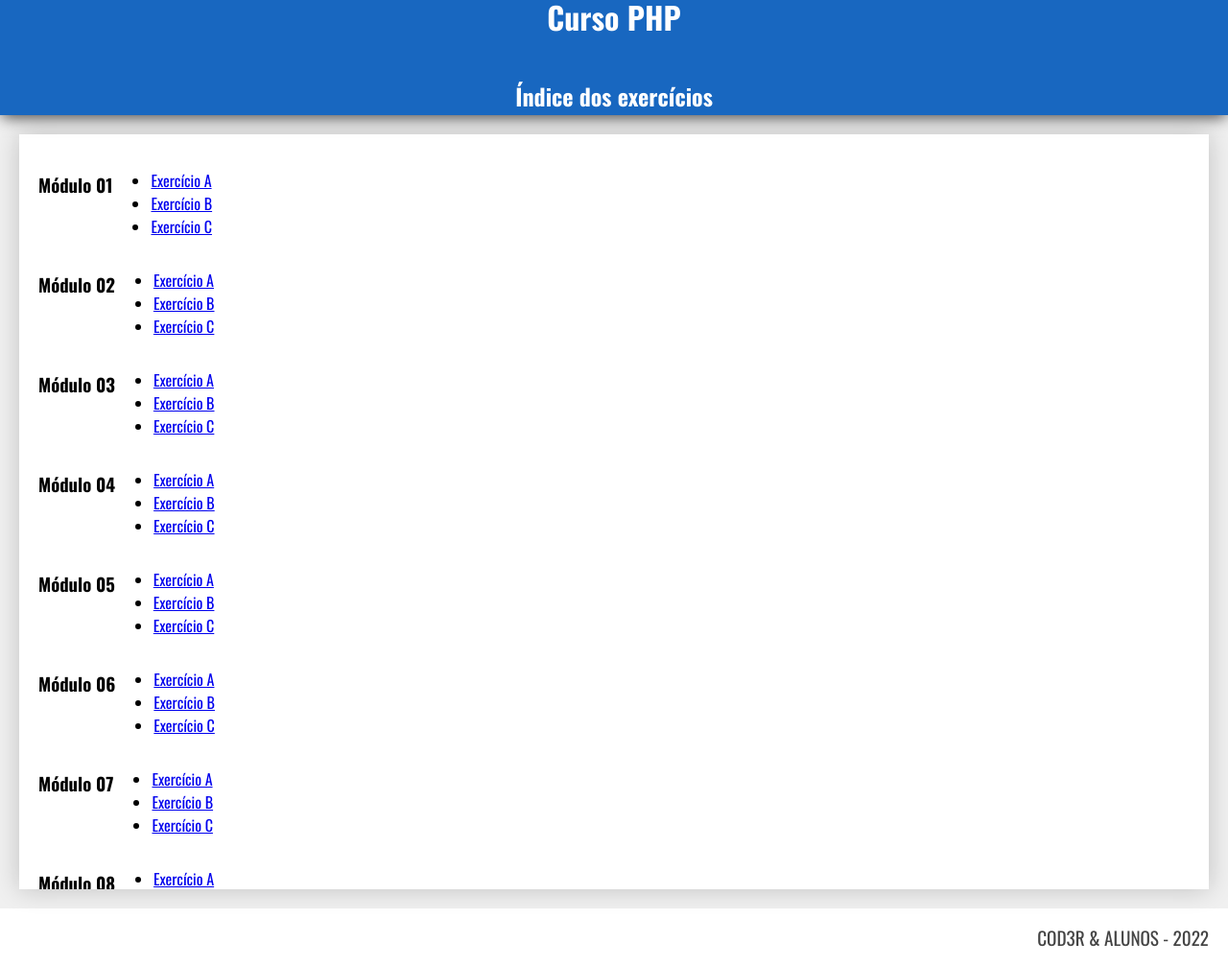
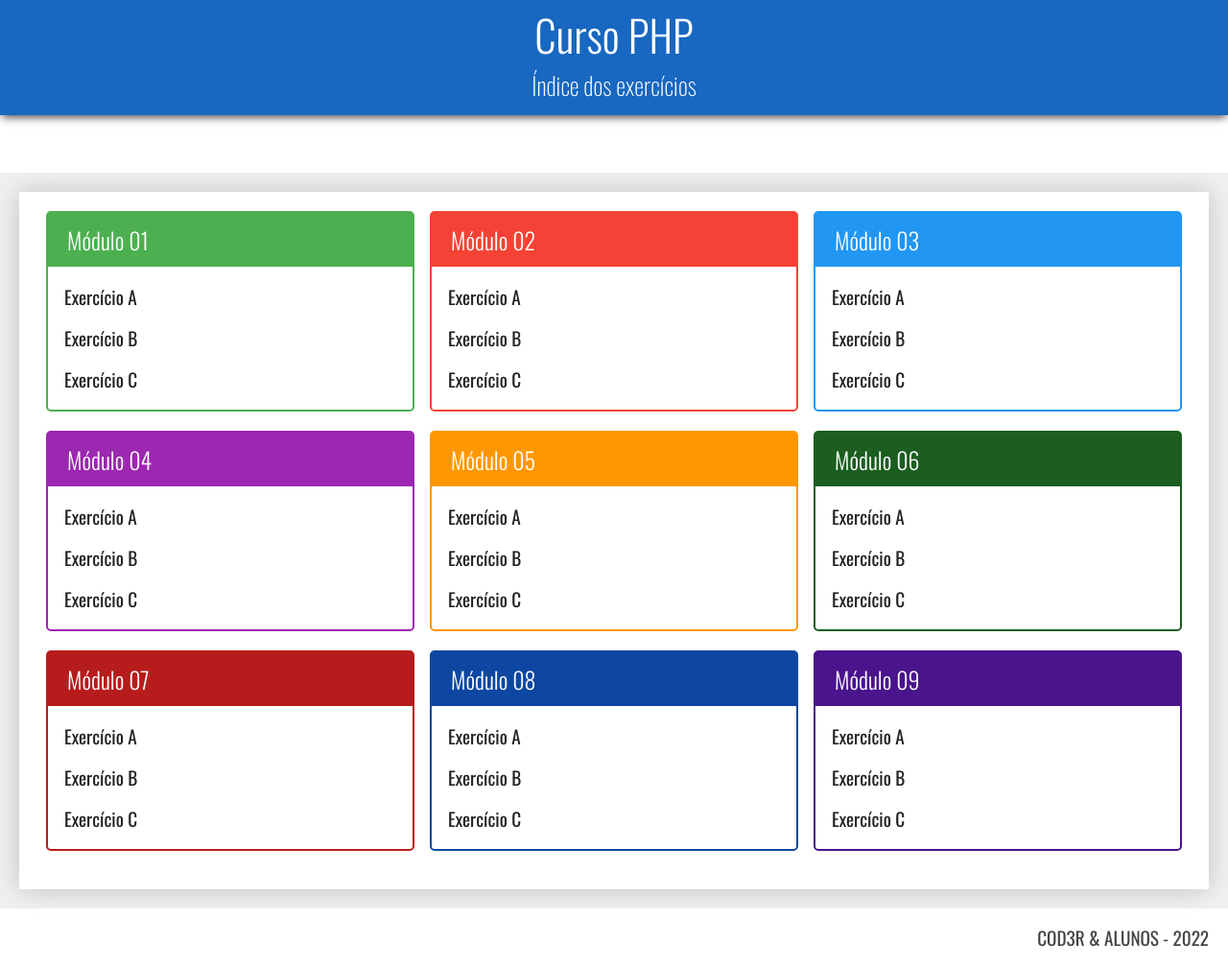
Before and after one commit to FelipeFlohr/curso-cod3r-php, a PHP site: a page that uses 02 Revisão HTML e CSS/stylesheets/styles.css in a window 1280 px wide. Shown: the whole page at 96% size. Run offline with PHP 8.4, Linux system fonts and the light colour scheme.

Commit message:
Finalizado exercício 16

```diff
--- /dev/null
+++ b/02 Revisão HTML e CSS/16 Instalando MAMP no Windows/index.php
@@ -0,0 +1,100 @@
+<!DOCTYPE html>
+<html lang="en">
+<head>
+    <meta charset="UTF-8">
+    <meta http-equiv="X-UA-Compatible" content="IE=edge">
+    <meta name="viewport" content="width=device-width, initial-scale=1.0">
+    <link rel="preconnect" href="https://fonts.googleapis.com">
+    <link rel="preconnect" href="https://fonts.gstatic.com" crossorigin>
+    <link href="https://fonts.googleapis.com/css2?family=Oswald:wght@200;300;400;500;600;700&display=swap" rel="stylesheet">
+    <link rel="stylesheet" href="../stylesheets/styles.css">
+    <title>Curso PHP</title>
+</head>
+<body>
+    <header class="cabecalho">
+        <h1>Curso PHP</h1>
+        <h2>Índice dos exercícios</h2>
+    </header>
+    <main class="principal">
+        <div class="conteudo">
+            <div class="modulos">
+                <div class="modulo verde">
+                    <h3>Módulo 01</h3>
+                    <ul>
+                        <li><a href="#">Exercício A</a></li>
+                        <li><a href="#">Exercício B</a></li>
+                        <li><a href="#">Exercício C</a></li>
+                    </ul>
+                </div>
+                <div class="modulo vermelho">
+                    <h3>Módulo 02</h3>
+                    <ul>
+                        <li><a href="#">Exercício A</a></li>
+                        <li><a href="#">Exercício B</a></li>
+                        <li><a href="#">Exercício C</a></li>
+                    </ul>
+                </div>
+                <div class="modulo azul">
+                    <h3>Módulo 03</h3>
+                    <ul>
+                        <li><a href="#">Exercício A</a></li>
+                        <li><a href="#">Exercício B</a></li>
+                        <li><a href="#">Exercício C</a></li>
+                    </ul>
+                </div>
+                <div class="modulo roxo">
+                    <h3>Módulo 04</h3>
+                    <ul>
+                        <li><a href="#">Exercício A</a></li>
+                        <li><a href="#">Exercício B</a></li>
+                        <li><a href="#">Exercício C</a></li>
+                    </ul>
+                </div>
+                <div class="modulo laranja">
+                    <h3>Módulo 05</h3>
+                    <ul>
+                        <li><a href="#">Exercício A</a></li>
+                        <li><a href="#">Exercício B</a></li>
+                        <li><a href="#">Exercício C</a></li>
+                    </ul>
+                </div>
+                <div class="modulo verde-escuro">
+                    <h3>Módulo 06</h3>
+                    <ul>
+                        <li><a href="#">Exercício A</a></li>
+                        <li><a href="#">Exercício B</a></li>
+                        <li><a href="#">Exercício C</a></li>
+                    </ul>
+                </div>
+                <div class="modulo vermelho-escuro">
+                    <h3>Módulo 07</h3>
+                    <ul>
+                        <li><a href="#">Exercício A</a></li>
+                        <li><a href="#">Exercício B</a></li>
+                        <li><a href="#">Exercício C</a></li>
+                    </ul>
+                </div>
+                <div class="modulo azul-escuro">
+                    <h3>Módulo 08</h3>
+                    <ul>
+                        <li><a href="#">Exercício A</a></li>
+                        <li><a href="#">Exercício B</a></li>
+                        <li><a href="#">Exercício C</a></li>
+                    </ul>
+                </div>
+                <div class="modulo roxo-escuro">
+                    <h3>Módulo 09</h3>
+                    <ul>
+                        <li><a href="#">Exercício A</a></li>
+                        <li><a href="#">Exercício B</a></li>
+                        <li><a href="#">Exercício C</a></li>
+                    </ul>
+                </div>
+            </div>
+        </div>
+    </main>
+    <footer class="rodape">
+        COD3R & ALUNOS - <?= date("Y") ?>
+    </footer>
+</body>
+</html>
--- a/02 Revisão HTML e CSS/index.php
+++ /dev/null
@@ -1,98 +0,0 @@
-<!DOCTYPE html>
-<html lang="en">
-<head>
-    <meta charset="UTF-8">
-    <meta http-equiv="X-UA-Compatible" content="IE=edge">
-    <meta name="viewport" content="width=device-width, initial-scale=1.0">
-    <link rel="preconnect" href="https://fonts.googleapis.com">
-    <link rel="preconnect" href="https://fonts.gstatic.com" crossorigin>
-    <link href="https://fonts.googleapis.com/css2?family=Oswald:wght@200;300;400;500;600;700&display=swap" rel="stylesheet">
-    <link rel="stylesheet" href="./stylesheets/styles.css">
-    <title>Curso PHP</title>
-</head>
-<body>
-    <header class="cabecalho">
-        <h1>Curso PHP</h1>
-        <h2>Índice dos exercícios</h2>
-    </header>
-    <main class="principal">
-        <div class="conteudo">
-            <div class="modulo">
-                <h3>Módulo 01</h3>
-                <ul>
-                    <li><a href="#">Exercício A</a></li>
-                    <li><a href="#">Exercício B</a></li>
-                    <li><a href="#">Exercício C</a></li>
-                </ul>
-            </div>
-            <div class="modulo">
-                <h3>Módulo 02</h3>
-                <ul>
-                    <li><a href="#">Exercício A</a></li>
-                    <li><a href="#">Exercício B</a></li>
-                    <li><a href="#">Exercício C</a></li>
-                </ul>
-            </div>
-            <div class="modulo">
-                <h3>Módulo 03</h3>
-                <ul>
-                    <li><a href="#">Exercício A</a></li>
-                    <li><a href="#">Exercício B</a></li>
-                    <li><a href="#">Exercício C</a></li>
-                </ul>
-            </div>
-            <div class="modulo">
-                <h3>Módulo 04</h3>
-                <ul>
-                    <li><a href="#">Exercício A</a></li>
-                    <li><a href="#">Exercício B</a></li>
-                    <li><a href="#">Exercício C</a></li>
-                </ul>
-            </div>
-            <div class="modulo">
-                <h3>Módulo 05</h3>
-                <ul>
-                    <li><a href="#">Exercício A</a></li>
-                    <li><a href="#">Exercício B</a></li>
-                    <li><a href="#">Exercício C</a></li>
-                </ul>
-            </div>
-            <div class="modulo">
-                <h3>Módulo 06</h3>
-                <ul>
-                    <li><a href="#">Exercício A</a></li>
-                    <li><a href="#">Exercício B</a></li>
-                    <li><a href="#">Exercício C</a></li>
-                </ul>
-            </div>
-            <div class="modulo">
-                <h3>Módulo 07</h3>
-                <ul>
-                    <li><a href="#">Exercício A</a></li>
-                    <li><a href="#">Exercício B</a></li>
-                    <li><a href="#">Exercício C</a></li>
-                </ul>
-            </div>
-            <div class="modulo">
-                <h3>Módulo 08</h3>
-                <ul>
-                    <li><a href="#">Exercício A</a></li>
-                    <li><a href="#">Exercício B</a></li>
-                    <li><a href="#">Exercício C</a></li>
-                </ul>
-            </div>
-            <div class="modulo">
-                <h3>Módulo 09</h3>
-                <ul>
-                    <li><a href="#">Exercício A</a></li>
-                    <li><a href="#">Exercício B</a></li>
-                    <li><a href="#">Exercício C</a></li>
-                </ul>
-            </div>
-        </div>
-    </main>
-    <footer class="rodape">
-        COD3R & ALUNOS - 2022
-    </footer>
-</body>
-</html>
--- a/02 Revisão HTML e CSS/stylesheets/styles.css
+++ b/02 Revisão HTML e CSS/stylesheets/styles.css
@@ -1,5 +1,5 @@
 * {
-    font-family: "Oswald", sans-serif;
+    font-family: 'Oswald', sans-serif;
     box-sizing: border-box;
 }
 
@@ -7,10 +7,11 @@ body {
     height: 100vh;
     margin: 0px;
     display: grid;
-    grid-template-rows: 120px 1fr 60px;
+    grid-template-rows: 120px 60px 1fr 60px;
     grid-template-columns: 1fr;
     grid-template-areas:
         "cabecalho"
+        "navegacao"
         "principal"
         "rodape";
 }
@@ -25,12 +26,24 @@ body {
     align-items: center;
     padding-bottom: 10px;
     z-index: 1;
-    box-shadow: 0px 4px 15px -2px rgba(0, 0, 0, 0.75);
+    box-shadow: 0px 4px 9px -2px rgba(0, 0, 0, 0.75);
+}
+
+.cabecalho>h1 {
+    margin: 0px;
+    font-weight: 300;
+    font-size: 2.8rem;
+}
+
+.cabecalho>h2 {
+    margin: 0px;
+    font-weight: 200;
+    font-size: 1.6rem;
 }
 
 .principal {
     grid-area: principal;
-    height: calc(100vh - 180px);
+    height: calc(100vh - 240px);
     background-color: #f0f0f0;
     padding: 20px;
 }
@@ -38,7 +51,7 @@ body {
 .conteudo {
     position: relative;
     height: 100%;
-    overflow-y: auto;
+    overflow-y: scroll;
     background-color: #fff;
     padding: 20px;
     box-shadow: 0px 0px 25px 0px rgba(0, 0, 0, 0.2);
@@ -51,11 +64,173 @@ body {
     justify-content: flex-end;
     align-items: center;
     font-size: 1.2rem;
-    padding: 20px;
+    padding-right: 20px;
     color: #444;
 }
 
-.modulo {
+.modulos {
     display: flex;
     flex-wrap: wrap;
+    justify-content: space-around;
 }
+
+.modulo {
+    flex-basis: 32%;
+    margin-bottom: 20px;
+    border-radius: 5px;
+}
+
+.modulo>h3 {
+    margin: 0px;
+    color: #fff;
+    font-weight: 300;
+    font-size: 1.5rem;
+    padding: 10px 20px;
+    background-color: #1867c0;
+}
+
+.modulo>ul {
+    margin: 0px;
+    padding: 10px;
+    list-style: none;
+}
+
+.modulo>ul>li {
+    padding: 7px;
+    font-size: 1.2rem;
+    cursor: pointer;
+}
+
+.modulo>ul>li>a {
+    display: flex;
+    text-decoration: none;
+    color: #222;
+}
+
+.modulo>ul>li:hover {
+    background-color: #EEE;
+}
+
+.modulo.verde {
+    border: 2px solid #4CAF50;
+}
+
+.modulo.verde>h3 {
+    background-color: #4CAF50;
+}
+
+.modulo.vermelho {
+    border: 2px solid #F44336;
+}
+
+.modulo.vermelho>h3 {
+    background-color: #F44336;
+}
+
+.modulo.azul {
+    border: 2px solid #2196F3;
+}
+
+.modulo.azul>h3 {
+    background-color: #2196F3;
+}
+
+.modulo.roxo {
+    border: 2px solid #9C27B0;
+}
+
+.modulo.roxo>h3 {
+    background-color: #9C27B0;
+}
+
+.modulo.laranja {
+    border: 2px solid #FF9800;
+}
+
+.modulo.laranja>h3 {
+    background-color: #FF9800;
+}
+
+.modulo.verde-escuro {
+    border: 2px solid #1B5E20;
+}
+
+.modulo.verde-escuro>h3 {
+    background-color: #1B5E20;
+}
+
+.modulo.vermelho-escuro {
+    border: 2px solid #B71C1C;
+}
+
+.modulo.vermelho-escuro>h3 {
+    background-color: #B71C1C;
+}
+
+.modulo.azul-escuro {
+    border: 2px solid #0D47A1;
+}
+
+.modulo.azul-escuro>h3 {
+    background-color: #0D47A1;
+}
+
+.modulo.roxo-escuro {
+    border: 2px solid #4A148C;
+}
+
+.modulo.roxo-escuro>h3 {
+    background-color: #4A148C;
+}
+
+.modulo.laranja-escuro {
+    border: 2px solid #E65527;
+}
+
+.modulo.laranja-escuro>h3 {
+    background-color: #E65527;
+}
+
+p.divisao {
+    margin-bottom: 0px;
+    font-weight: bold;
+}
+
+hr {
+    margin-top: 0px;
+}
+
+.navegacao {
+    grid-area: navegacao;
+    display: flex;
+    justify-content: flex-end;
+    align-items: center;
+    background-color: #555;
+}
+
+.navegacao>a {
+    text-decoration: none;
+    color: #FFF;
+    font-weight: 300;
+    font-size: 1.3rem;
+    background-color: #2196f3;
+    padding: 5px 10px;
+    margin-right: 10px;
+}
+
+.navegacao>a.verde {
+    background-color: #4CAF50;
+}
+
+.navegacao>a.vermelho {
+    background-color: #F44336;
+}
+
+span.usuario {
+    flex-grow: 1;
+    justify-self: flex-start;
+    color: #EEE;
+    padding-left: 10px;
+    font-size: 1.2rem;
+    font-weight: 300;
+}
```
